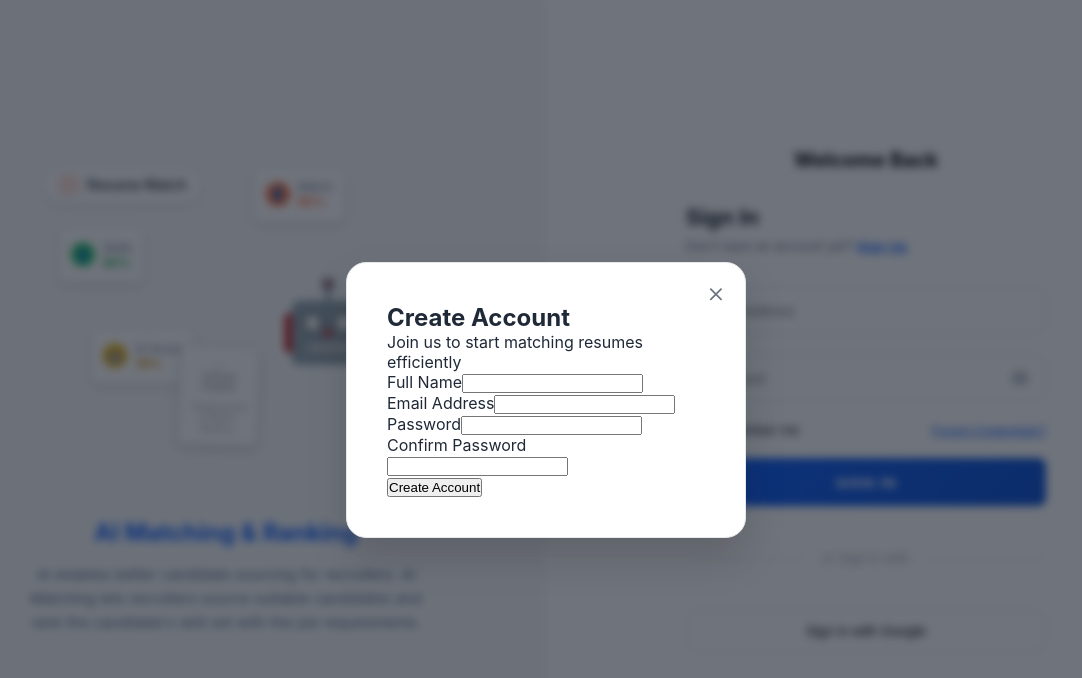
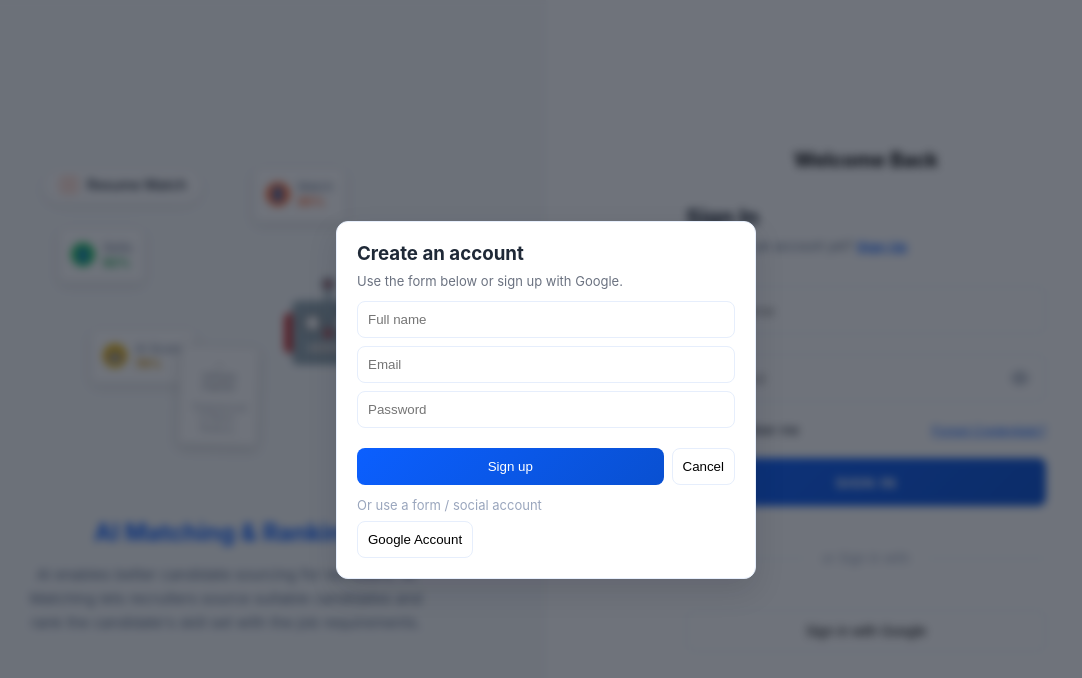
Before and after one commit to quantumdataleapai-dot/resume-fe, a React (Create React App) app: page /login in a window 1280 px wide. Both pictures are taken after a click on the button "Sign Up". Shown: the top 678 px of the page, without its empty margins (94-1176 px from the left). Built offline with nearby package versions, Linux system fonts and the light colour scheme.

Commit message:
Revert "Sign up and log in auth credentails added"
This reverts commit 421a10436bae2c500c285ee2b895815065c60e02.

```diff
--- a/src/App.js
+++ b/src/App.js
@@ -30,7 +30,7 @@ function App() {
                 </ProtectedRoute>
               }
             />
-            <Route path="/" element={<Navigate to="/login" />} />
+            <Route path="/" element={<Navigate to="/dashboard" />} />
           </Routes>
         </div>
       </Router>
--- a/src/components/SignupModal.js
+++ b/src/components/SignupModal.js
@@ -4,7 +4,7 @@ import "../styles/Modal.css";
 
 const SignupModal = ({ isOpen, onClose }) => {
   const [formData, setFormData] = useState({
-    full_name: "",
+    fullName: "",
     email: "",
     password: "",
     confirmPassword: "",
@@ -35,8 +35,6 @@ const SignupModal = ({ isOpen, onClose }) => {
     const result = await signup(formData);
 
     if (result.success) {
-      // Show success message and close modal
-      alert("Account created successfully! Please log in with your credentials.");
       onClose();
     } else {
       setError(result.error);
@@ -62,12 +60,12 @@ const SignupModal = ({ isOpen, onClose }) => {
           {error && <div className="error-message">{error}</div>}
 
           <div className="form-group">
-            <label htmlFor="full_name">Full Name</label>
+            <label htmlFor="fullName">Full Name</label>
             <input
               type="text"
-              id="full_name"
-              name="full_name"
-              value={formData.full_name}
+              id="fullName"
+              name="fullName"
+              value={formData.fullName}
               onChange={handleChange}
               required
             />
--- a/src/config/apiConfig.js
+++ b/src/config/apiConfig.js
@@ -1,19 +1,10 @@
 // API Configuration for Frontend-to-Python Backend Communication
 const API_CONFIG = {
   // Python backend URL
-  BASE_URL: "http://10.20.0.65:8000/api", // Force to use the new URL
+  BASE_URL: "http://10.30.0.11:8000/api", // Force to use the new URL
 
   // Clean API Endpoints for Python Backend
   ENDPOINTS: {
-    // Authentication endpoints
-    AUTH: {
-      LOGIN: "/auth/signin",
-      SIGNUP: "/auth/signup",
-      REGISTER: "/auth/register",
-      LOGOUT: "/auth/logout",
-      REFRESH: "/auth/refresh",
-    },
-
     // Resume endpoints
     RESUMES: {
       UPLOAD: "/resumes/upload", // Combined endpoint for both single and multiple uploads
--- a/src/pages/Login.js
+++ b/src/pages/Login.js
@@ -1,52 +1,69 @@
 import { useState } from "react";
 import { useNavigate } from "react-router-dom";
 import { useAuth } from "../utils/AuthContext";
-import SignupModal from "../components/SignupModal";
 import { AiOutlineEye, AiOutlineEyeInvisible } from "react-icons/ai";
 
 const LoginPage = () => {
   const navigate = useNavigate();
-  const [email, setEmail] = useState("");
+  const [username, setUsername] = useState("");
   const [password, setPassword] = useState("");
   const [showPassword, setShowPassword] = useState(false);
   const [rememberMe, setRememberMe] = useState(false);
   const [isLoading, setIsLoading] = useState(false);
-  const [error, setError] = useState("");
   const [showScores, setShowScores] = useState(true);
   const [showSignupModal, setShowSignupModal] = useState(false);
+  const [signupName, setSignupName] = useState("");
+  const [signupEmail, setSignupEmail] = useState("");
+  const [signupPassword, setSignupPassword] = useState("");
 
   const { login } = useAuth();
 
   const handleSubmit = async (e) => {
     e.preventDefault();
-    setError("");
 
-    if (!email || !password) {
-      setError("Please fill in all fields");
+    if (!username || !password) {
+      alert("Please fill in all fields");
       return;
     }
 
-    setIsLoading(true);
-    const result = await login(email, password);
+  const result = await login(username, password);
 
-    if (result.success) {
-      // Now the ProtectedRoute will let you through!
-      navigate("/dashboard");
-    } else {
-      setError(result.error || "Login failed");
-    }
-    setIsLoading(false);
+  if (result.success) {
+    // Now the ProtectedRoute will let you through!
+    navigate("/dashboard");
+  }
   };
 
   // Sign-up helpers
   const GOOGLE_FORM_URL = "https://forms.gle/YOUR_GOOGLE_FORM_LINK"; // replace with your Google Form URL
 
   const openSignup = () => {
+    // clear any previous values and open modal
+    setSignupName("");
+    setSignupEmail("");
+    setSignupPassword("");
     setShowSignupModal(true);
   };
 
   const closeSignup = () => {
+    // clear values when closing as well
+    setSignupName("");
+    setSignupEmail("");
+    setSignupPassword("");
     setShowSignupModal(false);
+  };
+
+  const handleSignupSubmit = (e) => {
+    e.preventDefault();
+    if (!signupName || !signupEmail || !signupPassword) {
+      alert("Please fill in all sign-up fields.");
+      return;
+    }
+
+    // Simulate sign-up — replace with API call / OAuth flow in production
+    alert("Sign-up successful (simulated). Redirecting to dashboard...");
+    setShowSignupModal(false);
+    navigate("/dashboard");
   };
 
   const openExternal = (url) => {
@@ -304,24 +321,12 @@ const LoginPage = () => {
           </p>
 
           <form onSubmit={handleSubmit} style={{ display: "flex", flexDirection: "column", gap: "20px" }}>
-            {error && (
-              <div style={{
-                padding: "12px",
-                backgroundColor: "#fee",
-                color: "#c33",
-                borderRadius: "8px",
-                fontSize: "14px",
-                border: "1px solid #fcc"
-              }}>
-                {error}
-              </div>
-            )}
             <div>
               <input
-                type="email"
-                value={email}
-                onChange={(e) => setEmail(e.target.value)}
-                placeholder="Email Address"
+                type="text"
+                value={username}
+                onChange={(e) => setUsername(e.target.value)}
+                placeholder="User Name"
                 disabled={isLoading}
                 style={{ width: "100%", padding: "12px", height: "48px", border: "1px solid #e6eefc", borderRadius: "8px", fontSize: "15px", background: "#fff", color: "#0f1724", boxSizing: "border-box", opacity: isLoading ? 0.6 : 1, cursor: isLoading ? "not-allowed" : "text" }}
               />
@@ -390,7 +395,31 @@ const LoginPage = () => {
             </div>
           </form>
           {/* Sign Up Modal */}
-          <SignupModal isOpen={showSignupModal} onClose={closeSignup} />
+          {showSignupModal && (
+            <div className="modal-overlay" onClick={closeSignup}>
+              <div className="modal-card" onClick={(e) => e.stopPropagation()}>
+                <h3 style={{ margin: 0, marginBottom: 8 }}>Create an account</h3>
+                <p style={{ margin: 0, marginBottom: 12, color: '#6b7280', fontSize: 13 }}>Use the form below or sign up with Google.</p>
+                <form autoComplete="off" onSubmit={handleSignupSubmit} style={{ display: 'flex', flexDirection: 'column', gap: 8 }}>
+                  <input autoComplete="name" value={signupName} onChange={(e) => setSignupName(e.target.value)} placeholder="Full name" style={{ padding: 10, borderRadius: 8, border: '1px solid #e6eefc' }} />
+                  <input autoComplete="email" value={signupEmail} onChange={(e) => setSignupEmail(e.target.value)} placeholder="Email" type="email" style={{ padding: 10, borderRadius: 8, border: '1px solid #e6eefc' }} />
+                  <input autoComplete="new-password" value={signupPassword} onChange={(e) => setSignupPassword(e.target.value)} placeholder="Password" type="password" style={{ padding: 10, borderRadius: 8, border: '1px solid #e6eefc' }} />
+                  <div className="modal-actions">
+                    <button type="submit" style={{ flex: 1, padding: 10, background: 'linear-gradient(135deg, #0b5fff 0%, #0950d1 100%)', color: '#fff', borderRadius: 8, border: 'none', cursor: 'pointer' }}>Sign up</button>
+                    <button type="button" onClick={closeSignup} className="btn-ghost">Cancel</button>
+                  </div>
+                </form>
+
+                <div style={{ marginTop: 12 }}>
+                  <div style={{ fontSize: 13, color: '#9aa6bd' }}>Or use a form / social account</div>
+                  <div className="modal-actions" style={{ marginTop: 8 }}>
+                    <button type="button" className="btn-ghost" onClick={() => handleOAuthPlaceholder('google')}>Google Account</button>
+                  </div>
+                  {/* Only Google sign-up options are available per request */}
+                </div>
+              </div>
+            </div>
+          )}
         </div>
       </div>
     </div>
--- a/src/services/apiService.js
+++ b/src/services/apiService.js
@@ -5,7 +5,7 @@ import mockApiService, { USE_MOCK_DATA } from "./mockApiService";
 
 // Force axios to use the hardcoded URL
 const apiClient = axios.create({
-  baseURL: "http://10.20.0.65:8000/api", // Explicitly set to avoid any confusion
+  baseURL: "http://10.30.0.11:8000/api", // Explicitly set to avoid any confusion
   timeout: API_CONFIG.REQUEST_CONFIG.TIMEOUT,
   headers: {
     "Content-Type": "application/json",
@@ -53,56 +53,15 @@ apiClient.interceptors.response.use(
 
 // API Service Class
 class ApiService {
-  // Authentication APIs - Real Backend Calls
+  // Authentication (dummy - frontend only)
   async login(credentials) {
-    try {
-      const response = await apiClient.post(
-        API_CONFIG.ENDPOINTS.AUTH.LOGIN,
-        {
-          email: credentials.email,
-          password: credentials.password,
-        }
-      );
-      return {
-        success: true,
-        data: {
-          user: response.data.data.user,
-          token: response.data.data.access_token,
-        },
-      };
-    } catch (error) {
-      console.error("Login error:", error);
-      return {
-        success: false,
-        error: error.response?.data?.message || "Login failed",
-      };
-    }
+    // No real backend auth - using dummy system
+    return { success: true, message: "Using dummy authentication" };
   }
 
   async register(userData) {
-    try {
-      const response = await apiClient.post(
-        API_CONFIG.ENDPOINTS.AUTH.SIGNUP,
-        {
-          full_name: userData.full_name,
-          email: userData.email,
-          password: userData.password,
-        }
-      );
-      return {
-        success: true,
-        data: {
-          user: response.data.data.user,
-          token: null,
-        },
-      };
-    } catch (error) {
-      console.error("Registration error:", error);
-      return {
-        success: false,
-        error: error.response?.data?.message || "Registration failed",
-      };
-    }
+    // No real backend auth - using dummy system
+    return { success: true, message: "Using dummy authentication" };
   }
 
   // Resume APIs
```
Also changed, not shown: src/utils/AuthContext.js (+21 -26 lines), 1 other file (tests, documents, lock files or other folders).
